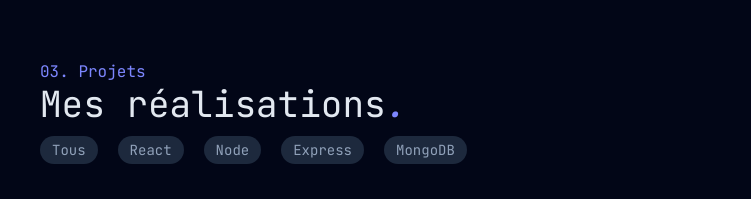
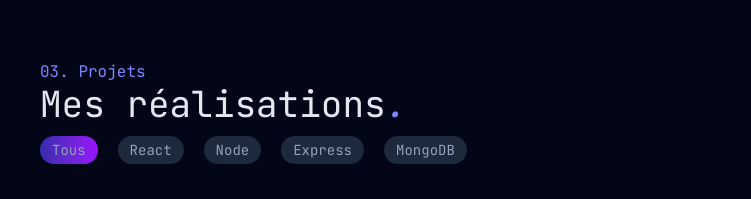
Before and after one commit to nanadocte/portfolio, a React (Vite) app: page / in a window 1280 px wide. Shown: the part 2540-2739 px from the top of the page, without its empty margins (264-1015 px from the left). Built offline with nearby package versions, Linux system fonts and the light colour scheme.

Commit message:
Implement filter function to Projet section

```diff
--- a/src/sections/Projets.jsx
+++ b/src/sections/Projets.jsx
@@ -1,28 +1,43 @@
 import SectionTitle from '../components/SectionTitle';
 import projets from '../data/projets.json';
 import ProjetCard from '../components/ProjetCard';
+import { useState } from 'react';
 
 function Projets() {
+  const [buttonActif, setButtonActif] = useState('Tous');
   const uniqueStack = [...new Set(projets.flatMap((projet) => projet.stack))];
-  console.log(uniqueStack);
   return (
     <section className="px-76 p-32 bg-[#020617] flex flex-col gap-3">
       <SectionTitle sectionName="03. Projets" contenu="Mes réalisations" />
       <ul className="flex gap-5 text-sm mb-6">
-        <li className="hover:bg-gradient-to-r hover:from-indigo-800  hover:to-purple-600  bg-slate-800 py-1 px-3 rounded-2xl text-slate-400">
+        <li
+          className={`hover:bg-gradient-to-r hover:from-indigo-800  hover:to-purple-600  bg-slate-800
+        py-1 px-3 rounded-2xl text-slate-400
+        ${buttonActif === 'Tous' ? 'bg-gradient-to-r from-indigo-800 to-purple-600' : 'bg-slate-800'}`}
+          onClick={() => setButtonActif('Tous')}
+        >
           Tous
         </li>
         {uniqueStack.map((projet) => (
           <li
-            className="hover:bg-gradient-to-r hover:from-indigo-800  hover:to-purple-600 bg-slate-800 py-1 px-3 rounded-2xl text-slate-400"
+            className={`hover:bg-gradient-to-r hover:from-indigo-800  hover:to-purple-600 bg-slate-800
+            py-1 px-3 rounded-2xl text-slate-400
+            ${buttonActif === projet ? 'bg-gradient-to-r from-indigo-800 to-purple-600' : 'bg-slate-800'}
+            `}
+            onClick={() => setButtonActif(projet)}
             key={projet}
           >
-            <button>{projet}</button>
+            {projet}
           </li>
         ))}
       </ul>
       <div className="flex gap-12 justify-center">
-        {projets.map((projet) => (
+        {projets
+          .filter(
+            (projet) =>
+              buttonActif === 'Tous' || projet.stack.includes(buttonActif)
+          )
+          .map((projet) => (
             <ProjetCard
               key={projet.id}
               img={projet.img}
```
Lines whose indentation alone changed are shown as unchanged.
